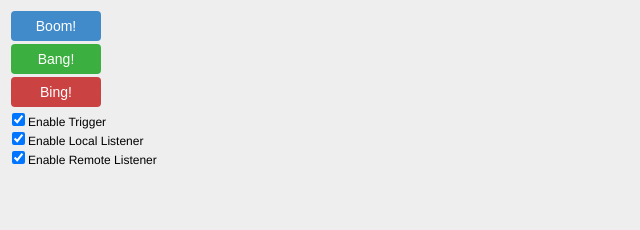
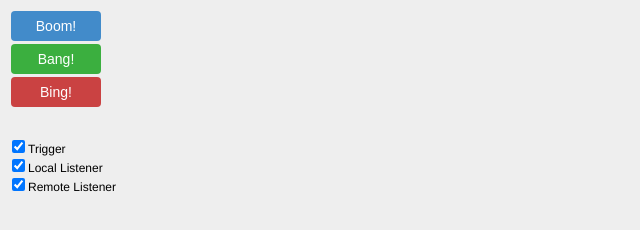
Before and after one commit to hansifer/originEvents.js, a plain HTML site: page demo.html in a window 1280 px wide. Shown: the whole page, without its empty margins (0-640 px from the left). Drawn offline with Linux system fonts and the light colour scheme.

Commit message:
edit demo.html layout

```diff
--- a/demo.html
+++ b/demo.html
@@ -95,9 +95,9 @@
         <button id="boom" class="boom">Boom!</button>
         <button id="bang" class="bang">Bang!</button>
         <button id="bing" class="bing">Bing!</button>
-        <div><input id="cbTriggerEnabled" type="checkbox" /><label for="cbTriggerEnabled">Enable Trigger</label></div>
-        <div><input id="cbLocalListenerEnabled" type="checkbox" /><label for="cbLocalListenerEnabled">Enable Local Listener</label></div>
-        <div><input id="cbRemoteListenerEnabled" type="checkbox" /><label for="cbRemoteListenerEnabled">Enable Remote Listener</label></div>
+        <div style="margin-top:30px;"><input id="cbTriggerEnabled" type="checkbox" /><label for="cbTriggerEnabled">Trigger</label></div>
+        <div><input id="cbLocalListenerEnabled" type="checkbox" /><label for="cbLocalListenerEnabled">Local Listener</label></div>
+        <div><input id="cbRemoteListenerEnabled" type="checkbox" /><label for="cbRemoteListenerEnabled">Remote Listener</label></div>
       </header>
 
       <div id="output"></div>
```
